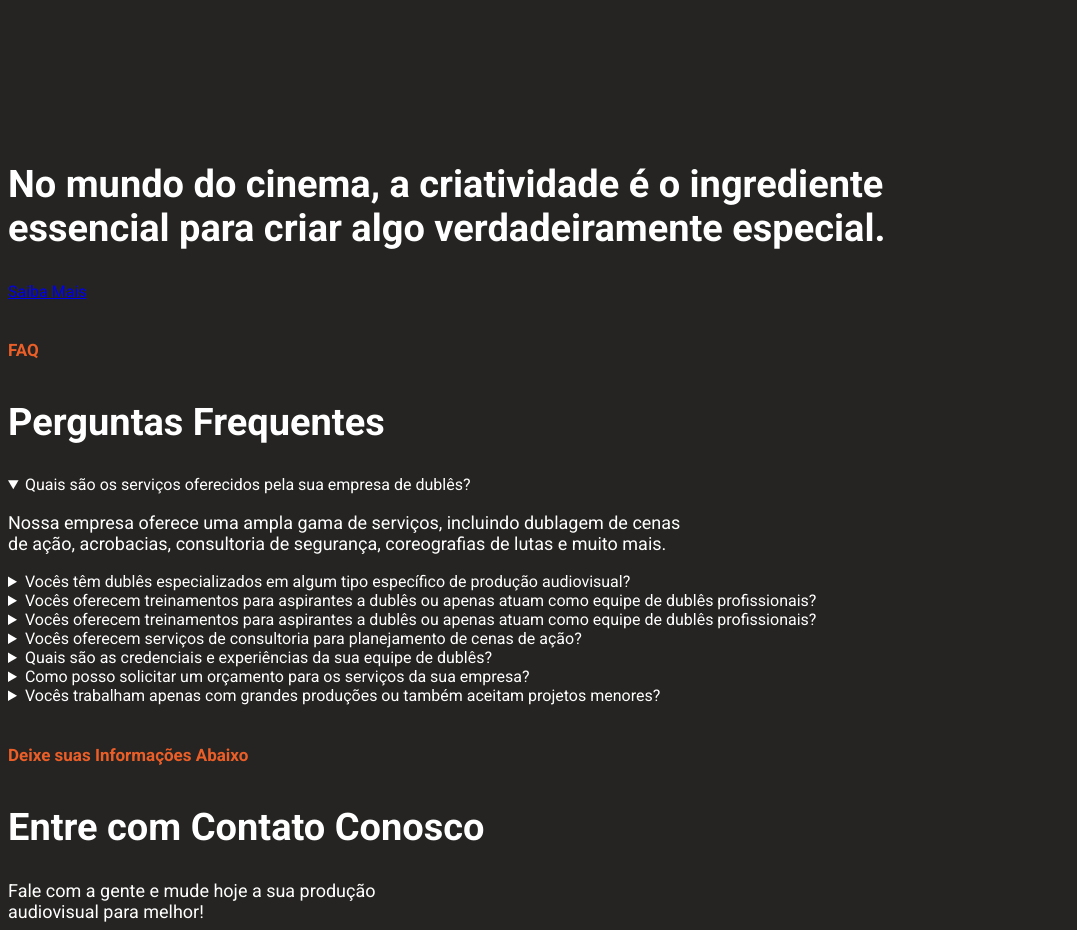
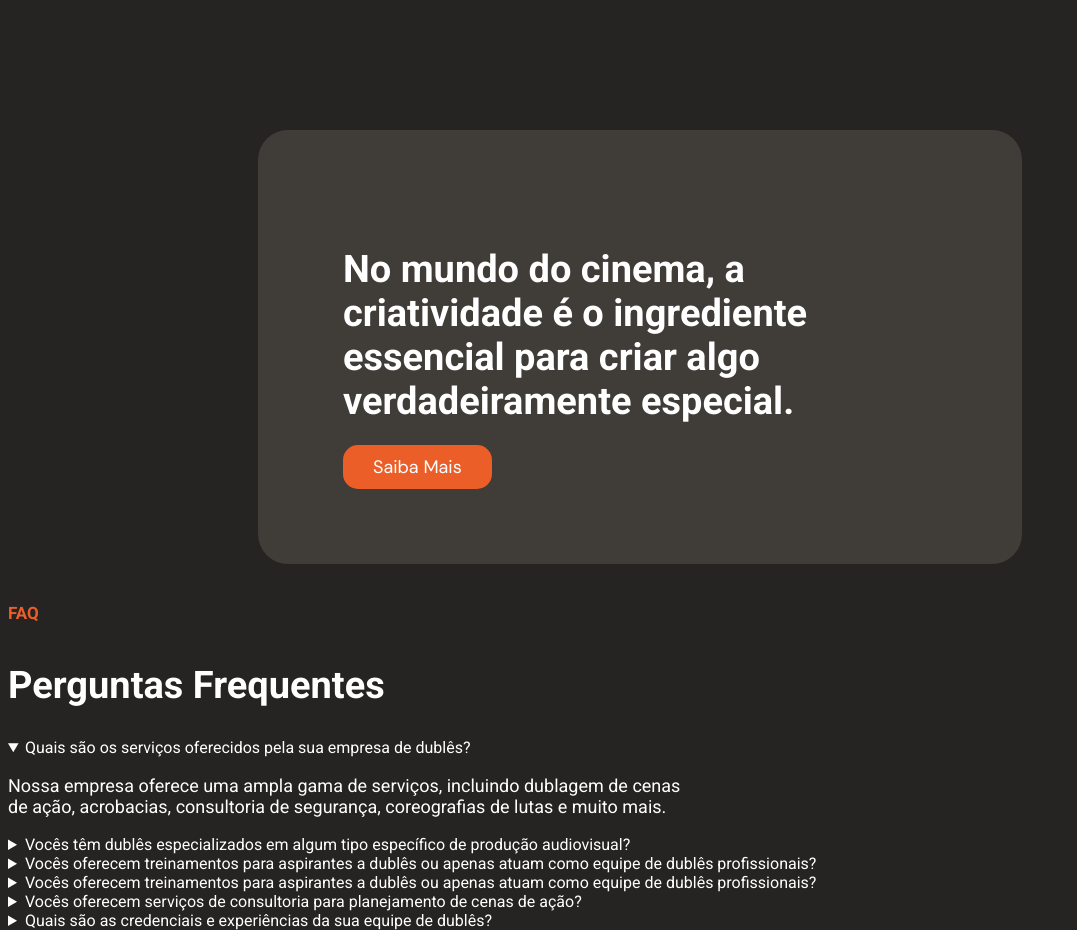
Before and after one commit to slptech1/aguias-de-fogo, a plain HTML site: page html/index.html in a window 1280 px wide. Shown: the part 7460-8390 px from the top of the page, without its empty margins (0-1077 px from the left). Drawn offline with Linux system fonts and the light colour scheme.

Commit message:
Estilização CTA

```diff
--- a/css/style.css
+++ b/css/style.css
@@ -229,3 +229,11 @@ li a:hover {
     top: 40px;
     left: 850px;
 }
+
+
+.cta{
+    background-color: #403D39;
+    padding: 85px;
+    margin: 0px 250px 0px 250px;
+    border-radius: 30px;
+}
--- a/html/index.html
+++ b/html/index.html
@@ -130,7 +130,7 @@
 
     <div class="cta">
         <h2>No mundo do cinema, a criatividade é o ingrediente <br> essencial para criar algo verdadeiramente especial.</h2>
-        <a href="#">Saiba Mais</a>
+        <a class="button" href="#">Saiba Mais</a>
     </div>
 
     <div class="faq">
```
